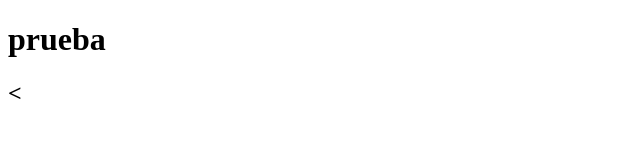
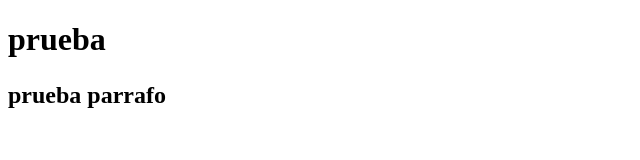
Before and after one commit to liroigor/miprimeraweb, a plain HTML site: page index.html in a window 1280 px wide. Shown: the whole page, without its empty margins (0-640 px from the left). Drawn offline with Linux system fonts and the light colour scheme.

Commit message:
Update index.html

```diff
--- a/index.html
+++ b/index.html
@@ -9,6 +9,7 @@
 </head>
 <body>
   <h1>prueba</h1>
-  <h2><</h2>
+  <h2><prueba 2</h2>
+  <P>prueba parrafo</P>
 </body>
 </html>
```
